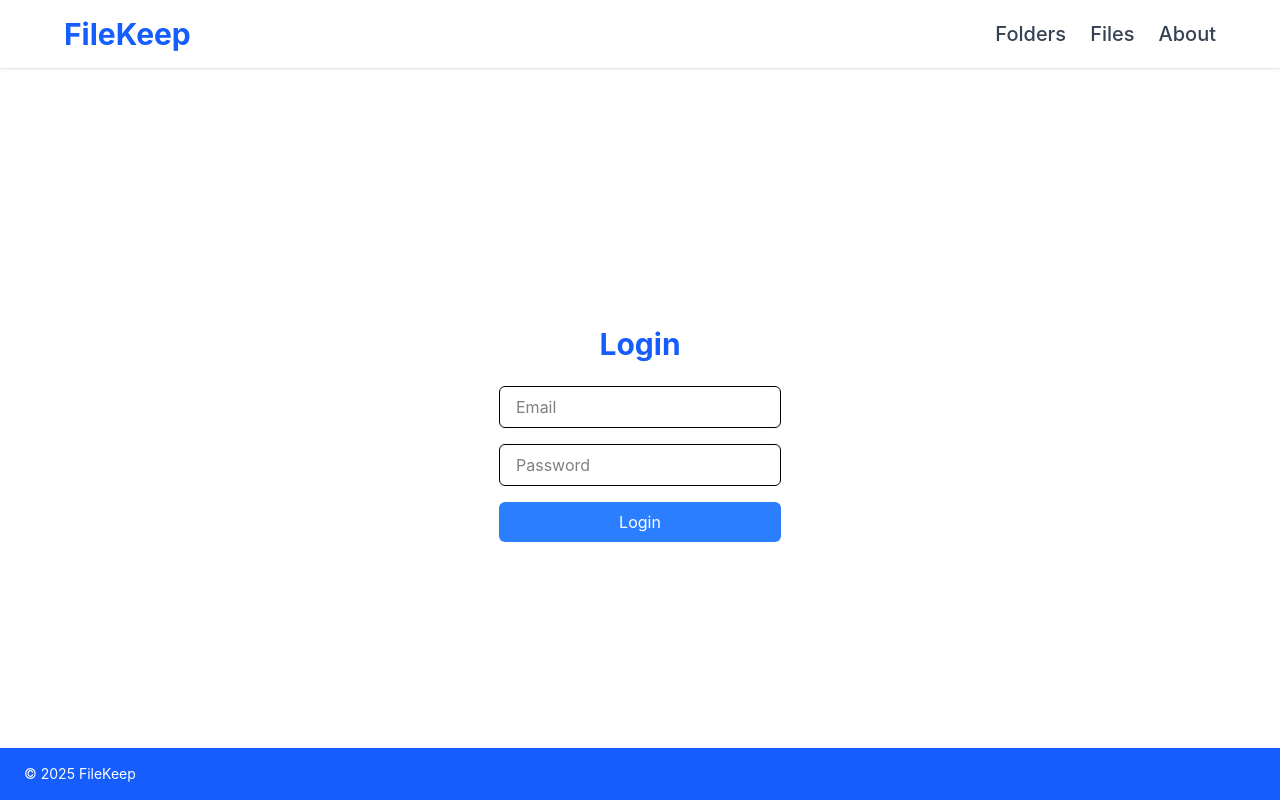
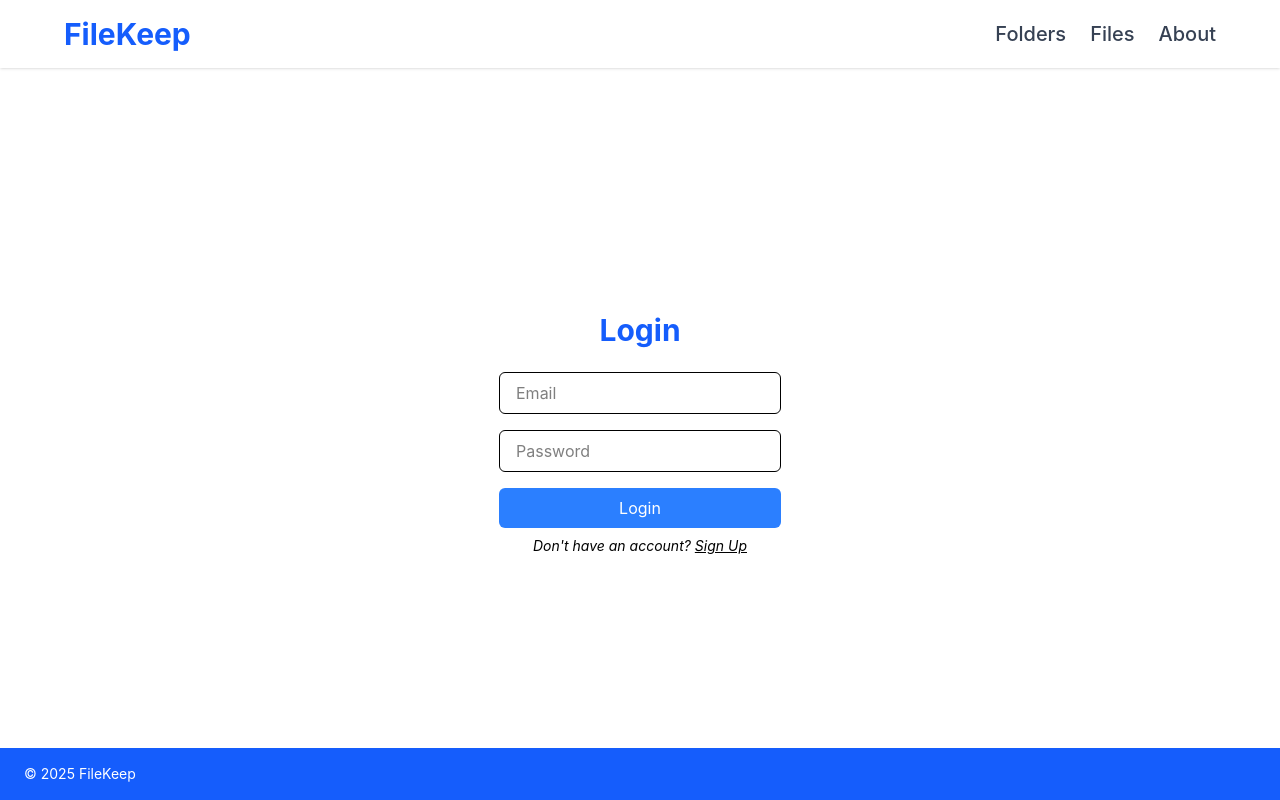
Before and after one commit to gdemko6/file-uploader, a React (Vite) app in the folder frontend/: page /login in a window 1280 px wide. Built offline with nearby package versions, Linux system fonts and the light colour scheme; no server answers.

Commit message:
Add option in login to signup

```diff
--- a/frontend/src/pages/LoginPage.jsx
+++ b/frontend/src/pages/LoginPage.jsx
@@ -93,6 +93,12 @@ export default function LoginPage() {
           )}
         </button>
       </form>
+      <div className="mt-2 text-sm italic">
+        Don't have an account?{" "}
+        <a href="/signup" className="underline">
+          Sign Up
+        </a>
+      </div>
     </div>
   );
 }
```
